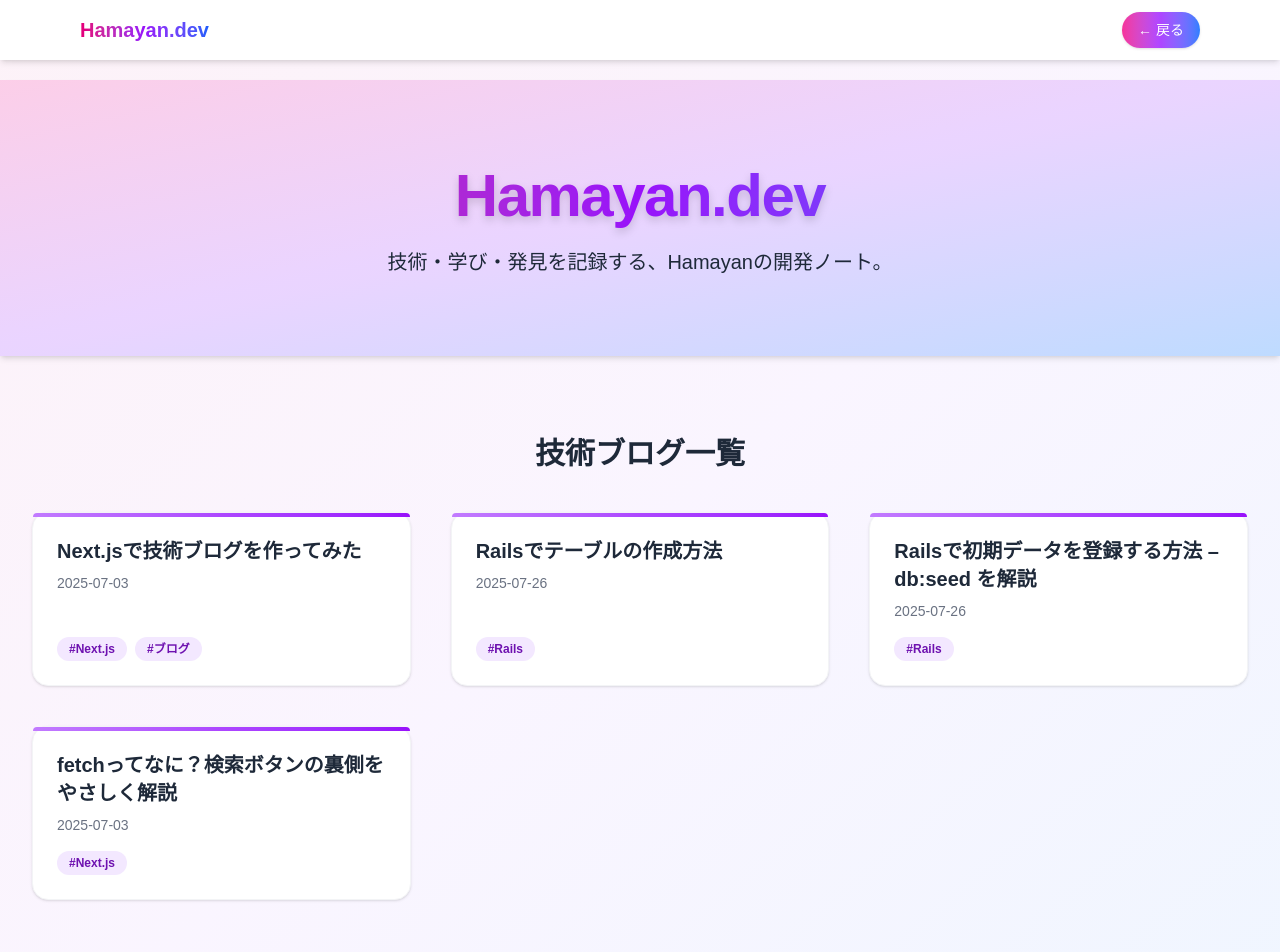
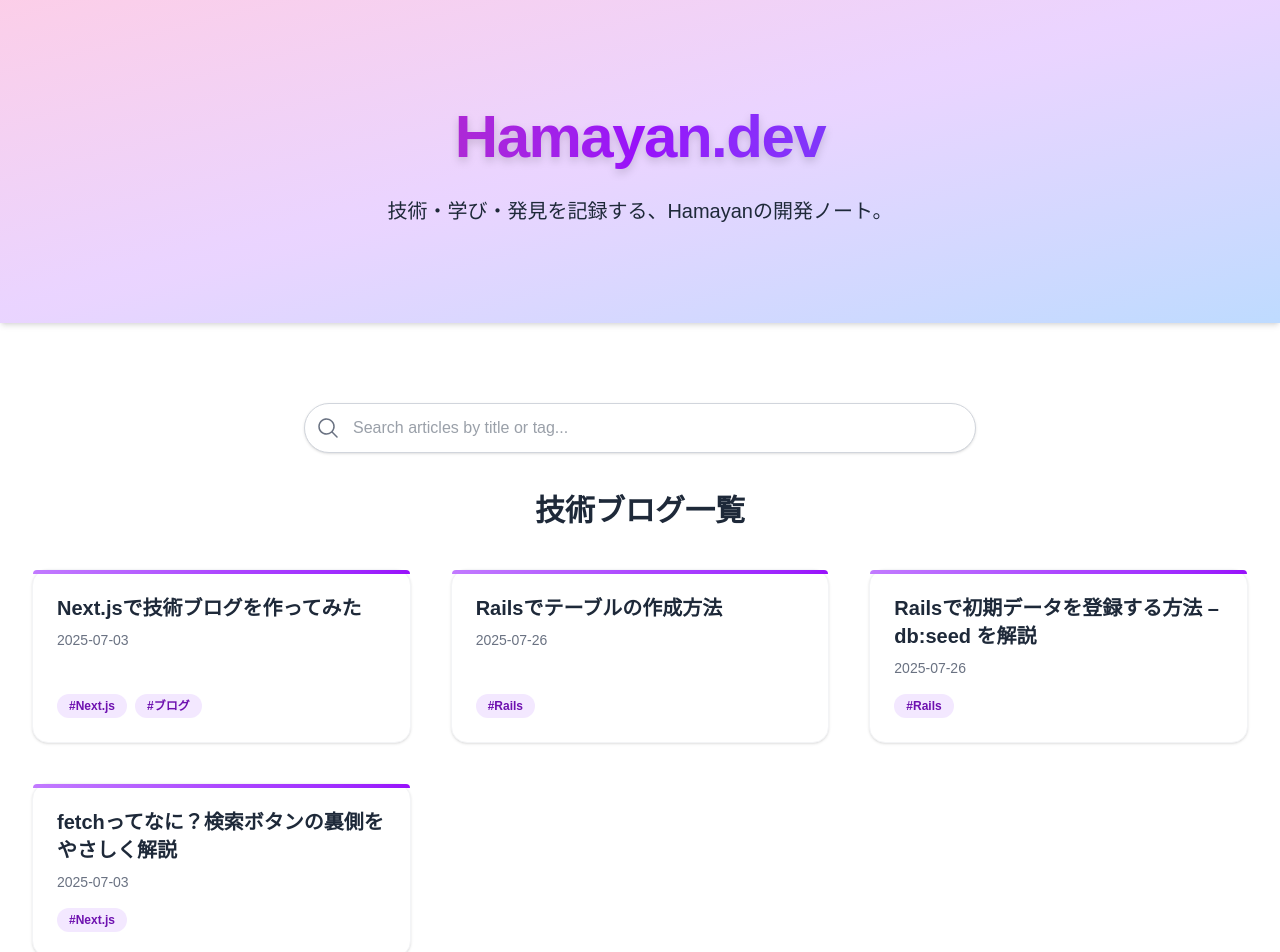
Before and after one commit to hamasaki-code/Tech-blogs, a Next.js app: page / in a window 1280 px wide. Shown: the top 952 px of the page. Built offline with nearby package versions, Linux system fonts and the light colour scheme.

Commit message:
feat: Add blog search with styled SearchInput component

```diff
--- a/package.json
+++ b/package.json
@@ -9,6 +9,7 @@
     "lint": "next lint"
   },
   "dependencies": {
+    "@heroicons/react": "^2.2.0",
     "@tailwindcss/line-clamp": "^0.4.4",
     "gray-matter": "^4.0.3",
     "next": "15.3.5",
--- a/src/app/page.tsx
+++ b/src/app/page.tsx
@@ -1,34 +1,27 @@
-import Layout from "../components/Layout";
-import Hero from "../components/Hero";
-import { getAllPosts } from "../lib/posts";
-import PostCard from "../components/PostCard";
+import { getAllPosts } from "@/lib/posts";
+import SearchablePosts from "@/components/SearchablePosts";
 
-export default function HomePage() {
+export default async function HomePage() {
   const posts = getAllPosts();
 
   return (
-    <Layout>
-      <Hero
-        title="Hamayan.dev"
-        subtitle="技術・学び・発見を記録する、Hamayanの開発ノート。"
-      />
+    <>
+      <section className="w-full bg-gradient-to-br from-pink-200 via-purple-200 to-blue-200
+                    text-gray-900 py-24 text-center shadow-md overflow-visible">
+        <h1 className="text-6xl font-extrabold leading-snug tracking-tight mb-4
+                text-transparent bg-clip-text
+                bg-gradient-to-r from-pink-600 via-purple-600 to-blue-600 drop-shadow-lg">
+          Hamayan.dev
+        </h1>
 
-      <main className="max-w-7xl mx-auto px-4 sm:px-6 lg:px-8 py-20">
-        <h2 className="text-3xl font-bold text-gray-800 mb-10 text-center">
-          技術ブログ一覧
-        </h2>
-        <div className="grid gap-10 sm:grid-cols-2 lg:grid-cols-3">
-          {posts.map((post) => (
-            <PostCard
-              key={post.slug}
-              slug={post.slug}
-              title={post.meta.title}
-              date={post.meta.date}
-              tags={post.meta.tags}
-            />
-          ))}
-        </div>
-      </main>
-    </Layout>
+        <p className="text-xl text-gray-800 leading-relaxed">
+          技術・学び・発見を記録する、Hamayanの開発ノート。
+        </p>
+      </section>
+
+
+      {/* クライアントに渡す */}
+      <SearchablePosts posts={posts} />
+    </>
   );
 }
--- a/src/components/Layout.tsx
+++ b/src/components/Layout.tsx
@@ -1,26 +1,28 @@
+"use client";
+
 import Link from "next/link";
+import SearchInput from "./SearchInput";
+import { useState } from "react";
 
 export default function Layout({ children }: { children: React.ReactNode }) {
+    const [query, setQuery] = useState("");
+
     return (
-        <div className="min-h-screen
-                bg-gradient-to-br from-pink-50 via-purple-50 to-blue-50
-                dark:from-gray-800 dark:via-gray-900 dark:to-gray-950">
-
+        <div className="min-h-screen bg-gradient-to-br from-pink-50 via-purple-50 to-blue-50 dark:from-gray-800 dark:via-gray-900 dark:to-gray-950">
             {/* ナビゲーション */}
             <nav className="w-full bg-white dark:bg-gray-800 shadow-md fixed top-0 left-0 z-50">
-                <div className="max-w-6xl mx-auto px-4 py-3 flex items-center justify-between">
+                <div className="max-w-6xl mx-auto px-4 py-3 flex items-center justify-between gap-4">
                     <Link
                         href="/"
                         className="text-xl font-bold text-transparent bg-clip-text bg-gradient-to-r from-pink-600 via-purple-600 to-blue-600"
                     >
                         Hamayan.dev
                     </Link>
-                    <Link
-                        href="/"
-                        className="px-4 py-2 text-sm font-medium bg-gradient-to-r from-pink-500 via-purple-500 to-blue-500 text-white rounded-full shadow hover:opacity-90 transition"
-                    >
-                        ← 戻る
-                    </Link>
+
+                    {/* 🔍 検索フォーム（ナビバー） */}
+                    <div className="hidden md:block w-64">
+                        <SearchInput onSearch={(q) => setQuery(q)} />
+                    </div>
                 </div>
             </nav>
 
--- /dev/null
+++ b/src/components/SearchInput.tsx
@@ -0,0 +1,25 @@
+"use client";
+
+import { MagnifyingGlassIcon } from "@heroicons/react/24/solid";
+
+export default function SearchInput({ onSearch }: { onSearch: (query: string) => void }) {
+    return (
+        <div className="relative w-full max-w-2xl mx-auto overflow-visible">
+            {/* 🔍 アイコン */}
+            <MagnifyingGlassIcon
+                className="absolute left-3 top-1/2 -translate-y-1/2 h-6 w-6 text-gray-500 pointer-events-none"
+            />
+
+            {/* 入力欄 */}
+            <input
+                type="text"
+                onChange={(e) => onSearch(e.target.value)}
+                placeholder="Search articles by title or tag..."
+                className="w-full pl-12 pr-4 py-3 rounded-full
+                    bg-white border border-gray-300 shadow-sm
+                    focus:outline-none focus:ring-2 focus:ring-purple-500 focus:border-purple-500
+                    transition text-gray-700"
+            />
+        </div>
+    );
+}
--- /dev/null
+++ b/src/components/SearchablePosts.tsx
@@ -0,0 +1,48 @@
+"use client";
+
+import { useState } from "react";
+import SearchInput from "./SearchInput";
+import PostCard from "./PostCard";
+
+export default function SearchablePosts({ posts }: { posts: any[] }) {
+    const [query, setQuery] = useState("");
+
+    const filteredPosts = posts.filter(
+        (post) =>
+            post.meta.title.toLowerCase().includes(query.toLowerCase()) ||
+            post.meta.tags.some((tag: string) =>
+                tag.toLowerCase().includes(query.toLowerCase())
+            )
+    );
+
+    return (
+        <main className="max-w-7xl mx-auto px-4 sm:px-6 lg:px-8 py-20">
+            {/* 検索フォーム */}
+            <div className="mb-10">
+                <SearchInput onSearch={(q) => setQuery(q)} />
+            </div>
+
+            <h2 className="text-3xl font-bold text-gray-800 mb-10 text-center">
+                技術ブログ一覧
+            </h2>
+
+            <div className="grid gap-10 sm:grid-cols-2 lg:grid-cols-3">
+                {filteredPosts.length > 0 ? (
+                    filteredPosts.map((post) => (
+                        <PostCard
+                            key={post.slug}
+                            slug={post.slug}
+                            title={post.meta.title}
+                            date={post.meta.date}
+                            tags={post.meta.tags}
+                        />
+                    ))
+                ) : (
+                    <p className="text-center text-gray-500 col-span-full">
+                        No articles found.
+                    </p>
+                )}
+            </div>
+        </main>
+    );
+}
```
Also changed, not shown: 1 other file (tests, documents, lock files or other folders).
